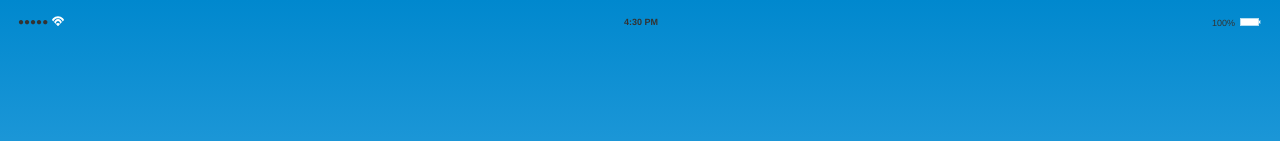
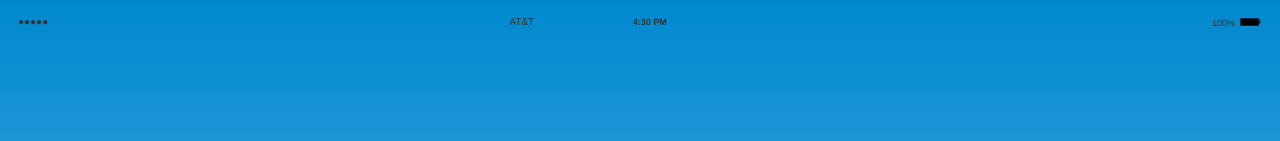
Before and after one commit to rosalsm/stream, a website: page src/index.html in a window 1280 px wide. Shown: the top 141 px of the page. Drawn offline with nearby package versions, Linux system fonts and the light colour scheme; files that its build step writes are made by us from their sources.

Commit message:
adding black icons and att

```diff
--- a/src/index.html
+++ b/src/index.html
@@ -22,7 +22,8 @@
 
         <div class="top-bar">
       		<span class="signal">&#9679;&#9679;&#9679;&#9679;&#9679;</span>
-      		<span class="wifi"><hr /></span>
+      		<!-- <span class="wifi"><hr /></span> -->
+          <span class="att">AT&T</span>
           <span class="time">4:30 PM</span>
       		<span class="battery">100%</span>
       	</div>
--- a/src/scss/_iphone.scss
+++ b/src/scss/_iphone.scss
@@ -5,10 +5,18 @@
 }
 
 .top-bar .signal,
-.top-bar .wifi {
+.top-bar .wifi .att{
 	float:left;
 }
 
+.top-bar .att{
+	height:10px;
+	width:10px;
+	position:relative;
+	left:-90px;
+	top:0px;
+	overflow:hidden;
+}
 .top-bar .wifi {
 	height:10px;
 	width:10px;
@@ -85,11 +93,11 @@
 	display:block;
 	height:6px;
 	width:17px;
-	background:#fff;
+	background:rgb(0,0,0);
 	float:right;
 	margin:2px 3px 0px 6px;
 
-	box-shadow:0px 0px 0px 1px rgba(255,255,255,0.7);
+	box-shadow:0px 0px 0px 1px rgba(0,0,0,0.7);
 }
 
 .top-bar .battery:before {
@@ -97,13 +105,13 @@
 	display:block;
 	height:2px;
 	width:1px;
-	background:rgba(255,255,255,0.9);
+	background:rgba(0,0,0,0.9);
 	float:right;
 	position:relative;
 	top:4px;
 	right:2px;
 
-	box-shadow:0px 0px 0px 1px rgba(255,255,255,0.3);
+	box-shadow:0px 0px 0px 1px rgba(0,0,0,0.3);
 }
 
 .iphone .screen .icons {
```
